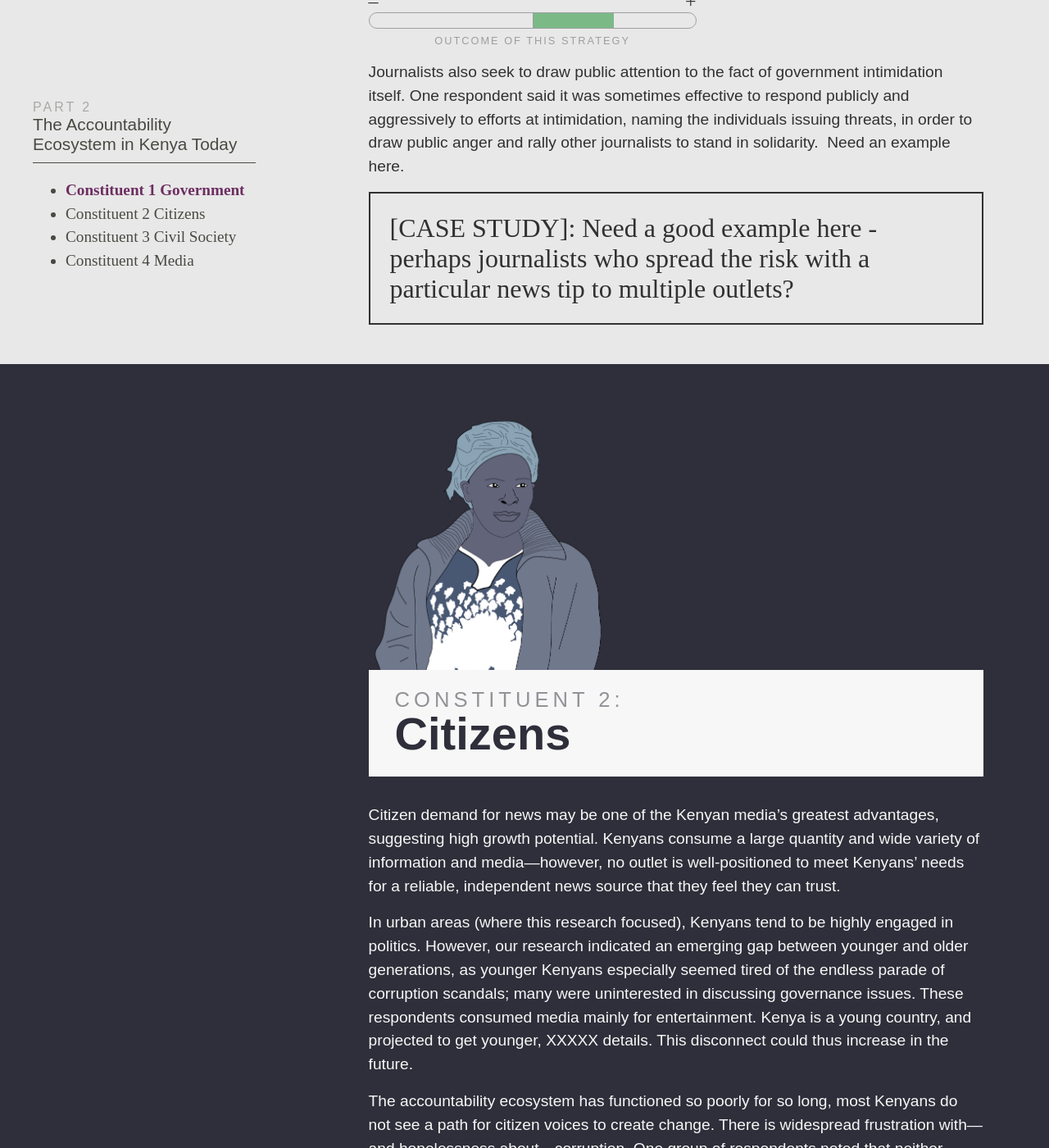
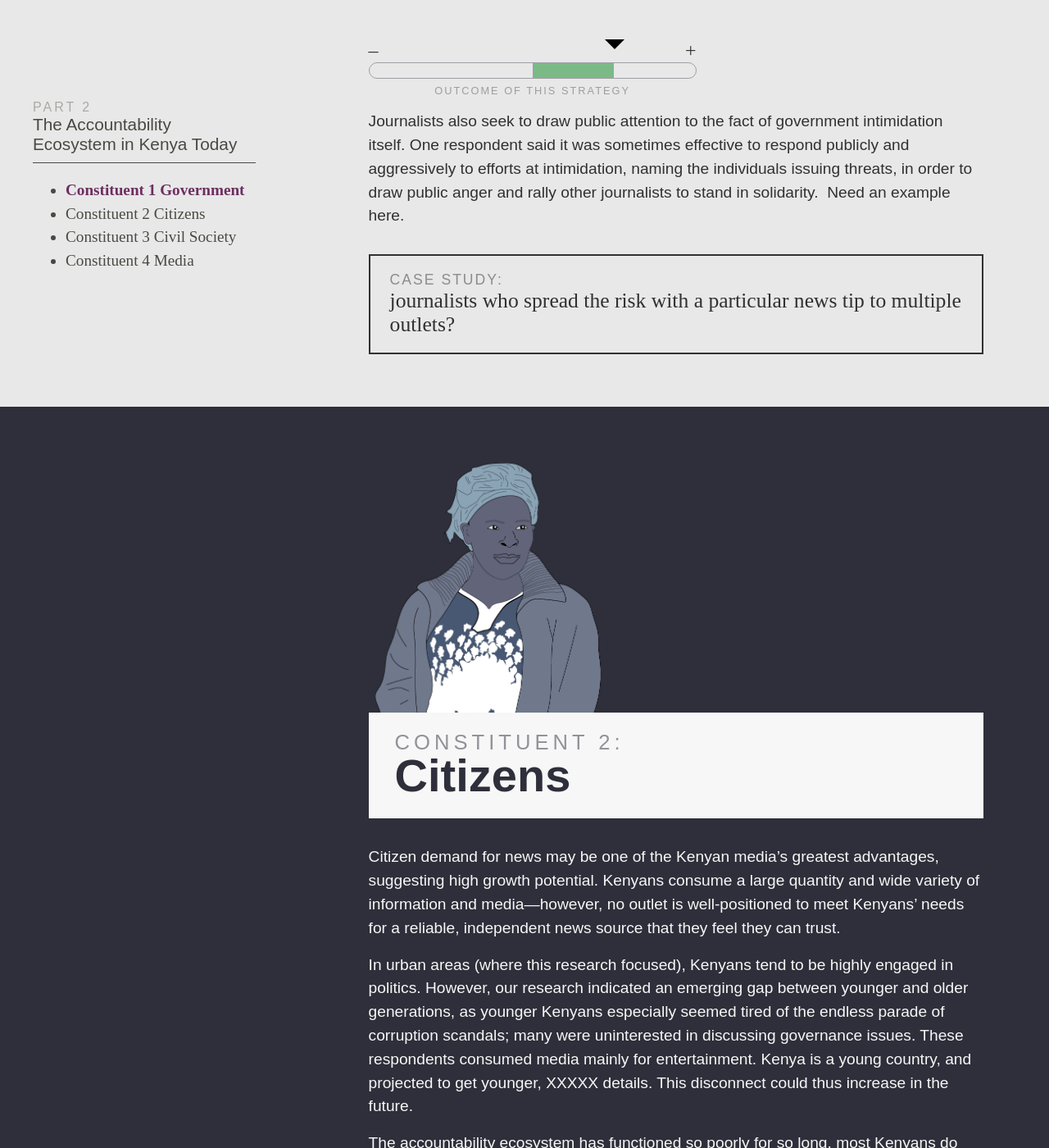
Before and after one commit to theReboot/onken, a Jekyll site: the page built from 2-accountability-ecosystem-kenya/index.md, in a window 1280 px wide and 1400 px high, scrolled down 6660 px. Shown: the whole window at 82% size. Built offline with Jekyll 4.4.1, drawn with Linux system fonts in a browser that asks for light colours; nearby versions of some CDN libraries; some of the changed text lies outside the part shown.

Commit message:
Added drop caps and button styles

```diff
--- a/_includes/content/2.1.2_copingStrategies.md
+++ b/_includes/content/2.1.2_copingStrategies.md
@@ -28,6 +28,4 @@
 
 Journalists also seek to draw public attention to the fact of government intimidation itself. One respondent said it was sometimes effective to respond publicly and aggressively to efforts at intimidation, naming the individuals issuing threats, in order to draw public anger and rally other journalists to stand in solidarity.  Need an example here.
 
-<div class="button">
-[CASE STUDY]: Need a good example here - perhaps journalists who spread the risk with a particular news tip to multiple outlets?
-</div>
+{% include flyOut.html type="Case Study:" title="journalists who spread the risk with a particular news tip to multiple outlets?" id="somethingNew" content="something will go here but we don't know what yet." %}
--- a/_includes/content/2.2.2_copingStrategies.md
+++ b/_includes/content/2.2.2_copingStrategies.md
@@ -35,7 +35,7 @@
 <!-- markdownify the variable -->
 {% capture effortsToFactCheck %}{{ effortsToFactCheck | markdownify }}{% endcapture %}
 <!-- include the flyOut function and pass in the variable content -->
-{% include flyOut.html title="Case Study: Efforts to Fact Check" id="effortsToFactCheck" content=effortsToFactCheck %}
+{% include flyOut.html type="Case Study:" title="Efforts to Fact Check" id="effortsToFactCheck" content=effortsToFactCheck %}
 
 #### Shifting to digital platforms
 
@@ -56,4 +56,4 @@
 <!-- markdownify the variable -->
 {% capture examplesOfDigitalInnovation %}{{ examplesOfDigitalInnovation | markdownify }}{% endcapture %}
 <!-- include the flyOut function and pass in the variable content -->
-{% include flyOut.html title="Case Study: Examples of digital innovation" id="examplesOfDigitalInnovation" content=examplesOfDigitalInnovation %}
+{% include flyOut.html type="Case Study:" title="Examples of digital innovation" id="examplesOfDigitalInnovation" content=examplesOfDigitalInnovation %}
--- a/_includes/flyOut.html
+++ b/_includes/flyOut.html
@@ -1,5 +1,6 @@
 <aside class="flyOut__wrap">
   <div class="button flyOutButton">
+    {% if include.type != '' %}<span class="button__type">{{ include.type }}</span>{% endif %}
     <span class="button__title">{{ include.title }}</span>
   </div>
   <article class="flyOut" id="{{ include.id }}">
--- a/assets/main.scss
+++ b/assets/main.scss
@@ -310,6 +310,27 @@
   font-style: italic;
   font-weight: 700;
   line-height: 1.3;
+}
+
+// section introduction
+
+.introduction > p:nth-of-type(1){
+  border-bottom: 1px solid $yellow;
+  font-family: $serif;
+  font-size: 1.5rem;
+  line-height: 1.6;
+  margin-bottom: 1.7rem;
+  padding-bottom: 1.2rem;
+
+  &::first-letter {
+    color: $yellow;
+    float: left;
+    font-family: $serif;
+    font-size: 6rem;
+    line-height: .7;
+    margin-top: .3rem;
+    padding-right: .7rem;
+  }
 }
 
 // This is for the H2 tags on the part 2 page, with white blocks
@@ -654,8 +675,14 @@
   border: 2px solid $white;
   cursor: pointer;
   display: inline-block;
-  font-size: 2rem;
-  padding: 1.5rem;
+  font-size: 1.6rem;
+  margin: 1rem 0;
+  padding: 1.2rem 1.5rem;
+  transition: .2s all ease;
+
+  &:hover {
+    background: rgba(255,255,255,.1);
+  }
 
   .bg--lightGrey & {
     border-color: $black;
@@ -666,6 +693,19 @@
   a:visited {
     color: $white;
     text-decoration: none;
+  }
+
+  .button__type {
+    display: block;
+    font-family: $sansSerif;
+    font-size: 1.1rem;
+    letter-spacing: 2px;
+    opacity: .5;
+    text-transform: uppercase;
+  }
+
+  .button__title {
+
   }
 }
 
```
Also changed, not shown: 3-opportunities-recommendations/index.md (+0 -2 lines), _includes/content/3.1_content.md (deleted, +0 -80 lines), 2 other files.
